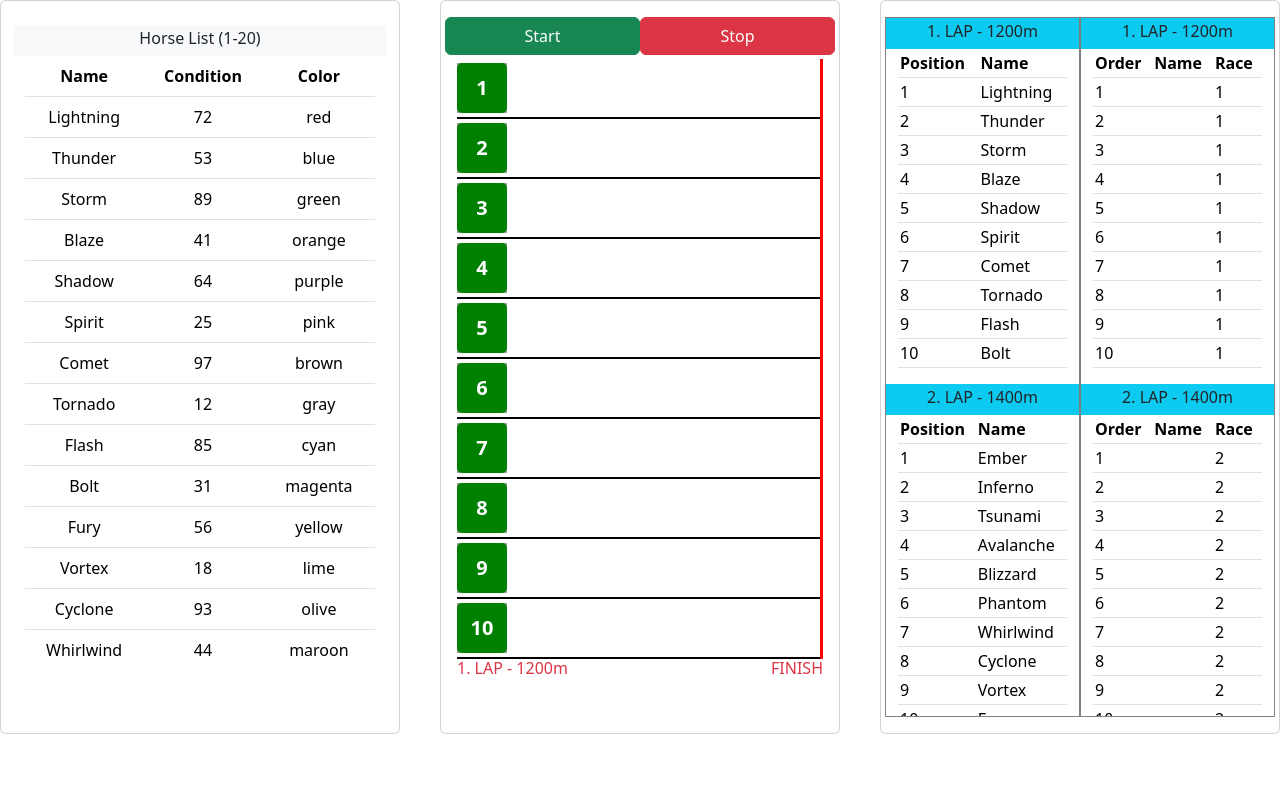
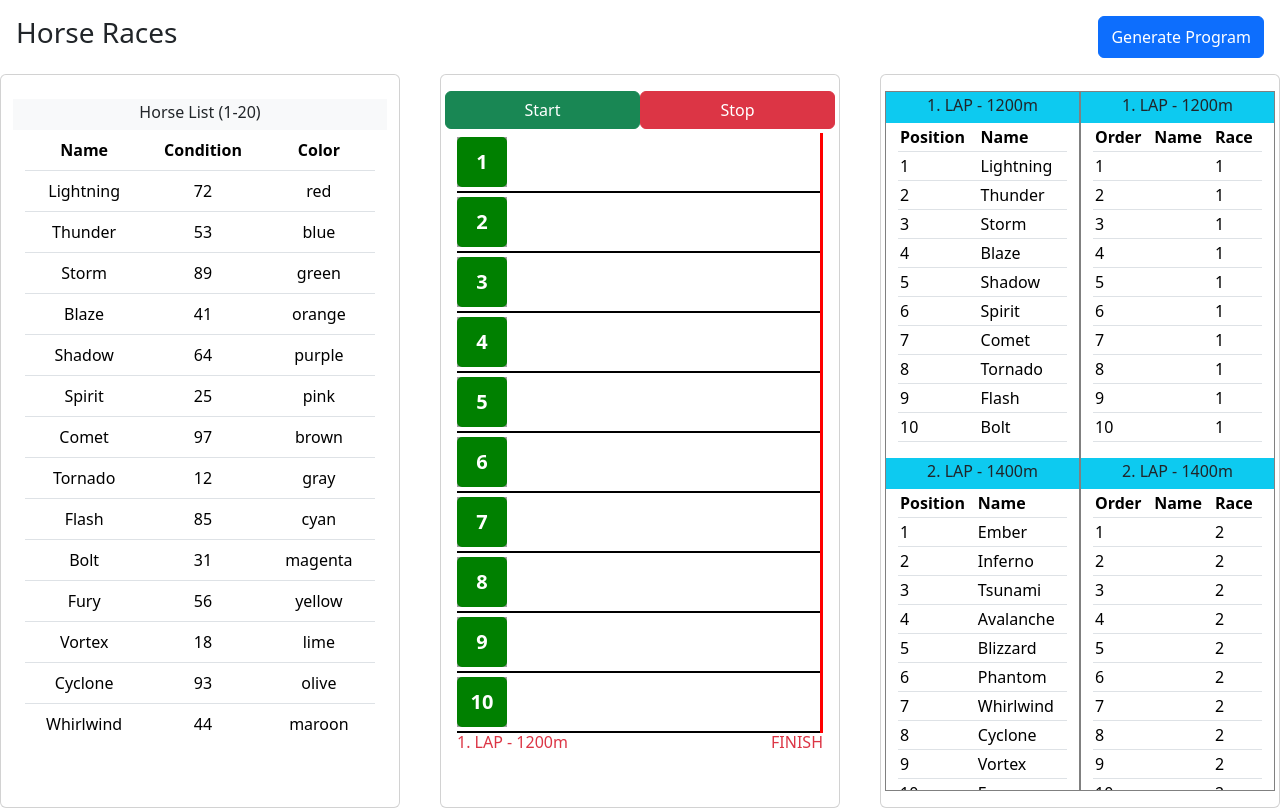
Before and after one commit to esraay/horse-race, a Vue app: page /#/ in a window 1280 px wide. Built offline with nearby package versions, Linux system fonts and the light colour scheme; grey boxes are pictures that could not be loaded.

Commit message:
Add Generate Program button

```diff
--- a/src/components/Race.vue
+++ b/src/components/Race.vue
@@ -51,7 +51,7 @@ import { mapActions, mapMutations } from "vuex";
 })
 export default class RunningHorse extends Vue {
   private tweens: gsap.core.Tween[] = [];
-  private isAnimating = false;
+  public isAnimating = false;
 
   private colorHueMapping: { [key: string]: number } = {
     red: 0,
--- a/src/views/View.vue
+++ b/src/views/View.vue
@@ -1,4 +1,12 @@
 <template>
+  <div>
+    <div class="d-flex justify-content-between m-3">
+      <div><h3>Horse Races</h3></div>
+      <button class="btn btn-primary" @click="generateProgram()">
+        Generate Program
+      </button>
+    </div>
+
     <div class="row main-inner">
       <div>
         <div class="card">
@@ -24,8 +32,8 @@
         </div>
       </div>
     </div>
+  </div>
 </template>
-
 
 <script lang="ts">
 import { Component, Vue } from "vue-property-decorator";
@@ -56,7 +64,6 @@ export default class Home extends Vue {
   }
 }
 </script>
-
 <style scoped>
 .main-inner {
   display: grid;
```
Lines whose indentation alone changed are shown as unchanged.
